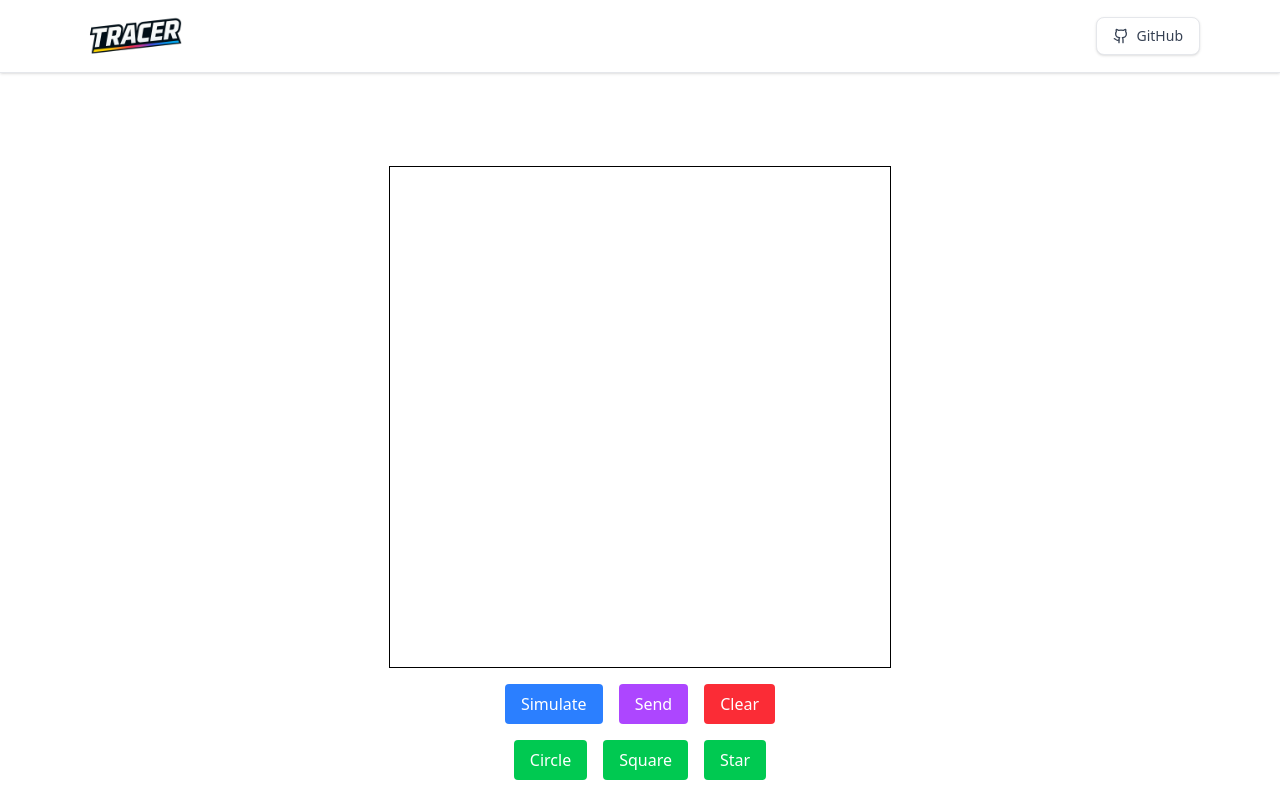
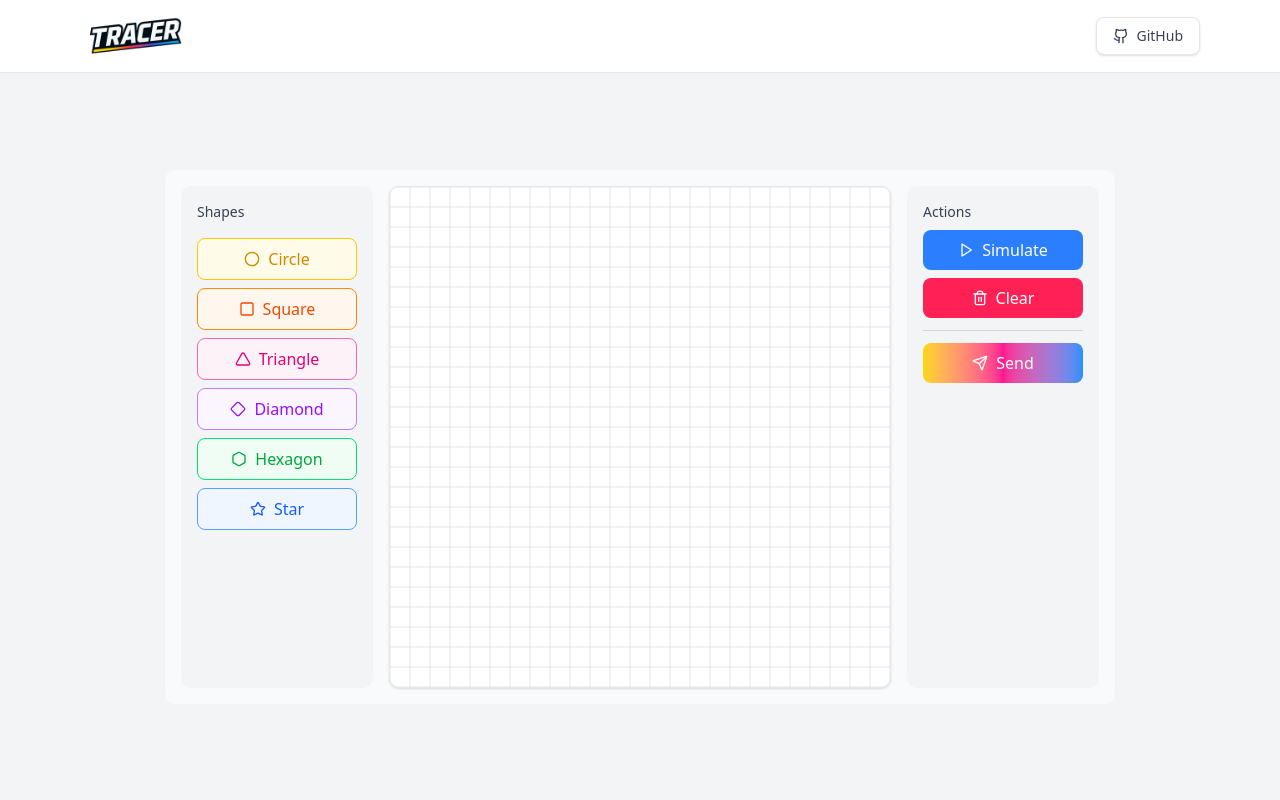
Before and after one commit to emingbt/tracer, a Next.js app in the folder frontend/: page / in a window 1280 px wide. Shown: the top 800 px of the page. Built offline with nearby package versions, Linux system fonts and the light colour scheme.

Commit message:
Update style

```diff
--- a/frontend/src/app/page.tsx
+++ b/frontend/src/app/page.tsx
@@ -2,7 +2,7 @@ import DrawingCanvas from "../components/DrawingCanvas"
 
 export default function Home() {
   return (
-    <div className="w-screen h-screen flex justify-center items-center">
+    <div className="w-full min-h-[calc(100vh-72px)] flex justify-center items-center bg-gray-100 py-4">
       <DrawingCanvas />
     </div>
   )
--- a/frontend/src/components/DrawingCanvas.tsx
+++ b/frontend/src/components/DrawingCanvas.tsx
@@ -1,13 +1,55 @@
 "use client"
 
-import { useRef, useState } from "react"
+import { useRef, useState, useEffect } from "react"
+import { Circle, Square, Triangle, Diamond, Play, Send, Trash2, Hexagon, Star } from "lucide-react"
+import * as shapes from "@/utils/shapes"
 
 export default function DrawingCanvas() {
-  const canvasSize = 500
-
   const canvasRef = useRef<HTMLCanvasElement | null>(null)
   const [drawing, setDrawing] = useState<boolean>(false)
   const [points, setPoints] = useState<[number, number][]>([])
+
+  // Initialize canvas context
+  useEffect(() => {
+    const canvas = canvasRef.current
+    if (!canvas) return
+
+    const ctx = canvas.getContext("2d")
+    if (!ctx) return
+
+    // Set up drawing style
+    ctx.lineCap = "round"
+    ctx.lineJoin = "round"
+    ctx.lineWidth = 2
+    ctx.strokeStyle = "black"
+
+    // Draw grid pattern
+    const gridSize = 20
+    const gridColor = "rgba(0, 0, 0, 0.1)"
+
+    ctx.strokeStyle = gridColor
+    ctx.lineWidth = 1
+
+    // Draw vertical lines
+    for (let x = 0; x <= canvas.width; x += gridSize) {
+      ctx.beginPath()
+      ctx.moveTo(x, 0)
+      ctx.lineTo(x, canvas.height)
+      ctx.stroke()
+    }
+
+    // Draw horizontal lines
+    for (let y = 0; y <= canvas.height; y += gridSize) {
+      ctx.beginPath()
+      ctx.moveTo(0, y)
+      ctx.lineTo(canvas.width, y)
+      ctx.stroke()
+    }
+
+    // Reset drawing style
+    ctx.strokeStyle = "black"
+    ctx.lineWidth = 2
+  }, [])
 
   const startDrawing = (e: React.MouseEvent<HTMLCanvasElement>) => {
     const canvas = canvasRef.current
@@ -88,110 +130,9 @@ export default function DrawingCanvas() {
       ctx.stroke()
     }
 
-    console.log(points)
-
     // Reset the drawing style
     ctx.strokeStyle = "black"
-    ctx.lineWidth = 1
-  }
-
-  const drawCircle = () => {
-    const canvas = canvasRef.current
-    if (!canvas) return
-    const ctx = canvas.getContext("2d")
-    if (!ctx) return
-
-    const centerX = canvas.width / 2
-    const centerY = canvas.height / 2
-    const radius = 100
-
-    // Clear previous points
-    setPoints([])
-
-    // Generate points for the circle
-    const circlePoints: [number, number][] = []
-    for (let i = 0; i <= 360; i++) {
-      const angle = (i * Math.PI) / 180
-      const x = centerX + radius * Math.cos(angle)
-      const y = centerY + radius * Math.sin(angle)
-      circlePoints.push([x, y])
-    }
-    setPoints(circlePoints)
-
-    // Draw the circle
-    ctx.beginPath()
-    ctx.arc(centerX, centerY, radius, 0, 2 * Math.PI)
-    ctx.stroke()
-  }
-
-  const drawSquare = () => {
-    const canvas = canvasRef.current
-    if (!canvas) return
-    const ctx = canvas.getContext("2d")
-    if (!ctx) return
-
-    const size = 200
-    const startX = (canvas.width - size) / 2
-    const startY = (canvas.height - size) / 2
-
-    // Clear previous points
-    setPoints([])
-
-    // Generate points for the square
-    const squarePoints: [number, number][] = [
-      [startX, startY],
-      [startX + size, startY],
-      [startX + size, startY + size],
-      [startX, startY + size],
-      [startX, startY] // Close the square
-    ]
-    setPoints(squarePoints)
-
-    // Draw the square
-    ctx.beginPath()
-    ctx.moveTo(startX, startY)
-    ctx.lineTo(startX + size, startY)
-    ctx.lineTo(startX + size, startY + size)
-    ctx.lineTo(startX, startY + size)
-    ctx.closePath()
-    ctx.stroke()
-  }
-
-  const drawStar = () => {
-    const canvas = canvasRef.current
-    if (!canvas) return
-    const ctx = canvas.getContext("2d")
-    if (!ctx) return
-
-    const centerX = canvas.width / 2
-    const centerY = canvas.height / 2
-    const outerRadius = 100
-    const innerRadius = 40
-    const spikes = 5
-
-    // Clear previous points
-    setPoints([])
-
-    // Generate points for the star
-    const starPoints: [number, number][] = []
-    for (let i = 0; i <= spikes * 2; i++) {
-      const radius = i % 2 === 0 ? outerRadius : innerRadius
-      const angle = (i * Math.PI) / spikes
-      const x = centerX + radius * Math.sin(angle)
-      const y = centerY - radius * Math.cos(angle)
-      starPoints.push([x, y])
-    }
-    starPoints.push(starPoints[0]) // Close the star
-    setPoints(starPoints)
-
-    // Draw the star
-    ctx.beginPath()
-    ctx.moveTo(starPoints[0][0], starPoints[0][1])
-    for (let i = 1; i < starPoints.length; i++) {
-      ctx.lineTo(starPoints[i][0], starPoints[i][1])
-    }
-    ctx.closePath()
-    ctx.stroke()
+    ctx.lineWidth = 2
   }
 
   const sendDrawing = async () => {
@@ -203,7 +144,7 @@ export default function DrawingCanvas() {
         headers: {
           'Content-Type': 'application/json',
         },
-        body: JSON.stringify({ points, canvasSize }),
+        body: JSON.stringify({ points, canvasSize: 500 }),
       })
 
       if (!response.ok) {
@@ -218,56 +159,103 @@ export default function DrawingCanvas() {
   }
 
   return (
-    <div className="flex flex-col items-center gap-4">
+    <div className="flex flex-col lg:flex-row gap-4 p-4 bg-gray-50 rounded-lg max-w-[1400px] mx-auto">
+      {/* Shapes Panel - Left Side */}
+      <div className="lg:w-48 order-3 lg:order-1">
+        <div className="h-full bg-gray-100 rounded-lg p-4">
+          <div className="text-gray-700 text-sm font-medium mb-4">Shapes</div>
+          <div className="grid grid-cols-2 lg:grid-cols-1 gap-2">
+            <button
+              onClick={() => shapes.drawCircle(canvasRef.current!, setPoints)}
+              className="flex items-center justify-center gap-2 bg-yellow-50 border border-yellow-400 text-yellow-600 hover:bg-yellow-100 py-2 px-4 rounded-md cursor-pointer transition-colors"
+            >
+              <Circle className="w-4 h-4" />
+              Circle
+            </button>
+            <button
+              onClick={() => shapes.drawSquare(canvasRef.current!, setPoints)}
+              className="flex items-center justify-center gap-2 bg-orange-50 border border-orange-400 text-orange-600 hover:bg-orange-100 py-2 px-4 rounded-md cursor-pointer transition-colors"
+            >
+              <Square className="w-4 h-4" />
+              Square
+            </button>
+            <button
+              onClick={() => shapes.drawTriangle(canvasRef.current!, setPoints)}
+              className="flex items-center justify-center gap-2 bg-pink-50 border border-pink-400 text-pink-600 hover:bg-pink-100 py-2 px-4 rounded-md cursor-pointer transition-colors"
+            >
+              <Triangle className="w-4 h-4" />
+              Triangle
+            </button>
+            <button
+              onClick={() => shapes.drawDiamond(canvasRef.current!, setPoints)}
+              className="flex items-center justify-center gap-2 bg-purple-50 border border-purple-400 text-purple-600 hover:bg-purple-100 py-2 px-4 rounded-md cursor-pointer transition-colors"
+            >
+              <Diamond className="w-4 h-4" />
+              Diamond
+            </button>
+            <button
+              onClick={() => shapes.drawHexagon(canvasRef.current!, setPoints)}
+              className="flex items-center justify-center gap-2 bg-green-50 border border-green-400 text-green-600 hover:bg-green-100 py-2 px-4 rounded-md cursor-pointer transition-colors"
+            >
+              <Hexagon className="w-4 h-4" />
+              Hexagon
+            </button>
+            <button
+              onClick={() => shapes.drawStar(canvasRef.current!, setPoints)}
+              className="flex items-center justify-center gap-2 bg-blue-50 border border-blue-400 text-blue-600 hover:bg-blue-100 py-2 px-4 rounded-md cursor-pointer transition-colors"
+            >
+              <Star className="w-4 h-4" />
+              Star
+            </button>
+          </div>
+        </div>
+      </div>
+
+      {/* Canvas - Center */}
+      <div className="order-1 lg:order-2 lg:flex-1">
+        <div className="bg-white rounded-lg overflow-hidden border border-gray-200 shadow-sm">
           <canvas
             ref={canvasRef}
             width={500}
             height={500}
-        style={{ border: "1px solid black" }}
+            className="w-full touch-none cursor-crosshair"
             onMouseDown={startDrawing}
             onMouseMove={draw}
             onMouseUp={stopDrawing}
             onMouseOut={stopDrawing}
-      ></canvas>
-      <div className="flex flex-wrap gap-4 justify-center">
+          />
+        </div>
+      </div>
+
+      {/* Actions Panel - Right Side */}
+      <div className="lg:w-48 order-2 lg:order-3">
+        <div className="h-full bg-gray-100 rounded-lg p-4">
+          <div className="text-gray-700 text-sm font-medium mb-2">Actions</div>
+          <div className="flex flex-row lg:flex-col gap-2">
             <button
               onClick={replayDrawing}
-          className="px-4 py-2 bg-blue-500 text-white rounded hover:bg-blue-600"
+              className="flex items-center justify-center gap-2 bg-blue-500 hover:bg-blue-600 text-white py-2 px-4 rounded-md cursor-pointer transition-colors flex-1 lg:flex-none"
             >
+              <Play className="w-4 h-4" />
               Simulate
             </button>
             <button
+              onClick={clearDrawing}
+              className="flex items-center justify-center gap-2 bg-rose-500 hover:bg-rose-600 text-white py-2 px-4 rounded-md cursor-pointer transition-colors flex-1 lg:flex-none"
+            >
+              <Trash2 className="w-4 h-4" />
+              Clear
+            </button>
+            <div className="w-full h-[1px] bg-gray-300 my-1" />
+            <button
               onClick={sendDrawing}
-          className="px-4 py-2 bg-purple-500 text-white rounded hover:bg-purple-600"
+              className="flex items-center justify-center gap-2 bg-gradient-to-r from-[#FFD700] via-[#FF1493] to-[#1E90FF] text-white py-2 px-4 rounded-md cursor-pointer transition-colors flex-1 lg:flex-none"
             >
+              <Send className="w-4 h-4" />
               Send
             </button>
-        <button
-          onClick={clearDrawing}
-          className="px-4 py-2 bg-red-500 text-white rounded hover:bg-red-600"
-        >
-          Clear
-        </button>
           </div>
-      <div className="flex flex-wrap gap-4 justify-center">
-        <button
-          onClick={drawCircle}
-          className="px-4 py-2 bg-green-500 text-white rounded hover:bg-green-600"
-        >
-          Circle
-        </button>
-        <button
-          onClick={drawSquare}
-          className="px-4 py-2 bg-green-500 text-white rounded hover:bg-green-600"
-        >
-          Square
-        </button>
-        <button
-          onClick={drawStar}
-          className="px-4 py-2 bg-green-500 text-white rounded hover:bg-green-600"
-        >
-          Star
-        </button>
+        </div>
       </div>
     </div>
   )
```
Lines whose indentation alone changed are shown as unchanged.
